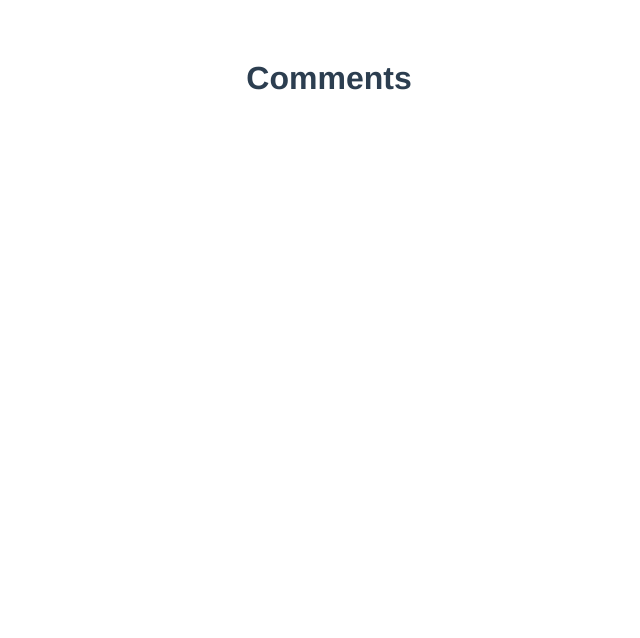
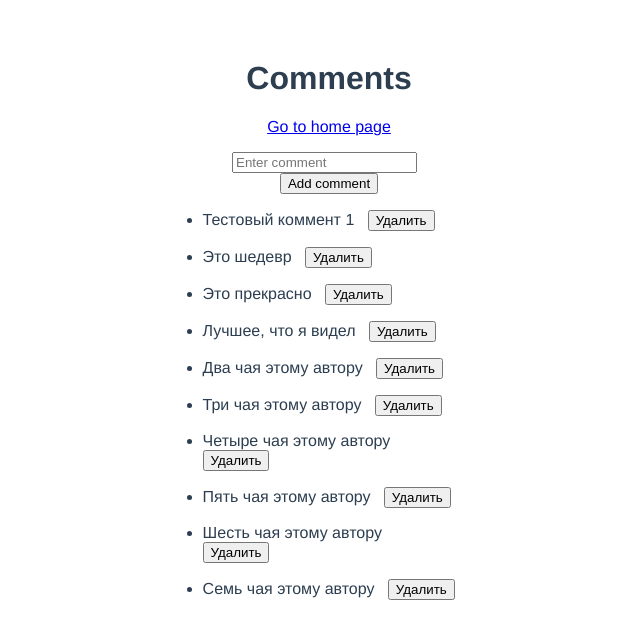
Before and after one commit to fomin-max/vue-project, a Vue app: page /comments in a window 1280 px wide. Shown: the top 638 px of the page, without its empty margins (311-951 px from the left). Built offline with nearby package versions, Linux system fonts and the light colour scheme; no server answers.

Commit message:
completed task with comments

```diff
--- a/src/components/Fraction.vue
+++ b/src/components/Fraction.vue
@@ -29,7 +29,7 @@
         {{ operationValue }}
       </option>
     </select>
-    <button v-if="isLast" @click="$event.preventDefault()">=</button>
+    <button v-if="isLast" @click.prevent="">=</button>
     <div v-if="isLast && !isError && isCalculatedValueValid" class="fraction">
       <span>{{ calculatedValue.numerator }}</span>
       <hr />
--- a/src/constants.js
+++ b/src/constants.js
@@ -1,5 +1,5 @@
 export const URLS = {
-  HOME: '/',
-  COMMENTS: '/comments',
-  FRACTION_CALCULATOR: '/fraction-calculator',
+  HOME: "/",
+  COMMENTS: "/comments",
+  FRACTION_CALCULATOR: "/fraction-calculator"
 };
--- a/src/pages/Comments.vue
+++ b/src/pages/Comments.vue
@@ -1,11 +1,154 @@
 <template>
-  <h1>Comments</h1>
+  <div style="padding: 0 40%">
+    <h1>Comments</h1>
+    <p>
+      <router-link :to="URLS.HOME">Go to home page</router-link>
+    </p>
+    <input
+      placeholder="Enter comment"
+      type="text"
+      v-model="commentText"
+      @keyup.enter="createMessage"
+    />
+    &nbsp;
+    <button @click="createMessage">Add comment</button>
+    <ul>
+      <li v-for="(comment, index) in comments" :key="index">
+        {{ comment.text }} &nbsp;
+        <button @click="() => handleCommentDelete(index)">Удалить</button>
+      </li>
+    </ul>
+  </div>
 </template>
 
 <script>
+import { URLS } from "@/constants";
+
 export default {
-  name: "Comments"
+  name: "Comments",
+  data() {
+    const initialComments = [
+      {
+        text: "Тестовый коммент 1"
+      },
+      {
+        text: "Это шедевр"
+      },
+      {
+        text: "Это прекрасно"
+      },
+      {
+        text: "Лучшее, что я видел"
+      },
+      {
+        text: "Два чая этому автору"
+      },
+      {
+        text: "Три чая этому автору"
+      },
+      {
+        text: "Четыре чая этому автору"
+      },
+      {
+        text: "Пять чая этому автору"
+      },
+      {
+        text: "Шесть чая этому автору"
+      },
+      {
+        text: "Семь чая этому автору"
+      }
+    ];
+
+    return {
+      URLS,
+      commentText: "",
+      websocketUrl: "wss://echo.websocket.org/",
+      requestNumber: 0,
+      maxId: 10,
+      requestBuffer: {},
+      comments: initialComments,
+      websocket: null
+    };
+  },
+  methods: {
+    createMessage() {
+      this.requestNumber = ++this.requestNumber;
+
+      this.requestBuffer = {
+        ...this.requestBuffer,
+        [this.requestNumber]: this.commentText
+      };
+
+      this.websocket.send(this.requestNumber.toString());
+    },
+    handleCommentDelete(index) {
+      this.requestNumber = ++this.requestNumber;
+
+      this.comments[index].requestNumber = this.requestNumber;
+
+      this.websocket.send(this.requestNumber.toString());
+    },
+    handleMessage({ data }) {
+      const requestNumber = Number(data);
+
+      if (!requestNumber) return;
+
+      const commentToDelete = this.comments.find(
+        comment => comment.requestNumber === requestNumber
+      );
+
+      const isDelete = !this.requestBuffer[requestNumber];
+
+      // delete comment
+      if (isDelete) {
+        this.comments = this.comments.filter(
+          comment => comment.requestNumber !== commentToDelete.requestNumber
+        );
+
+        return;
+      }
+
+      // create comment
+      this.comments = [
+        ...this.comments,
+        { text: this.requestBuffer[requestNumber] }
+      ];
+
+      delete this.requestBuffer[requestNumber];
+    },
+    handleClose(event) {
+      console.log("handleClose", event);
+    },
+    handleError(event) {
+      console.log("handleError", event);
+    },
+    initWebSocket() {
+      this.websocket = new WebSocket(this.websocketUrl);
+
+      this.websocket.onmessage = event => {
+        this.handleMessage(event);
+      };
+      this.websocket.onclose = event => {
+        this.handleClose(event);
+      };
+      this.websocket.onerror = event => {
+        this.handleError(event);
+      };
+    }
+  },
+  mounted() {
+    this.initWebSocket();
+  }
 };
 </script>
 
-<style scoped></style>
+<style scoped>
+ul {
+  padding: 0;
+  text-align: start;
+}
+li {
+  padding-bottom: 1rem;
+}
+</style>
--- a/src/pages/FractionCalculator.vue
+++ b/src/pages/FractionCalculator.vue
@@ -1,6 +1,9 @@
 <template>
   <div>
     <h1>Fraction calculator</h1>
+    <p>
+      <router-link :to="URLS.HOME">Go to home page</router-link>
+    </p>
     <form name="calc">
       <div class="fraction-list">
         <Fraction
@@ -33,6 +36,7 @@
 <script>
 import { Fraction } from "@/components";
 import { isInteger, calculate, isEmptyString } from "@/utils/helpers";
+import { URLS } from "@/constants";
 
 export default {
   name: "FractionCalculator",
@@ -43,6 +47,7 @@ export default {
     };
 
     return {
+      URLS,
       operations: ["+"],
       emptyFraction: {
         ...emptyFraction
```
